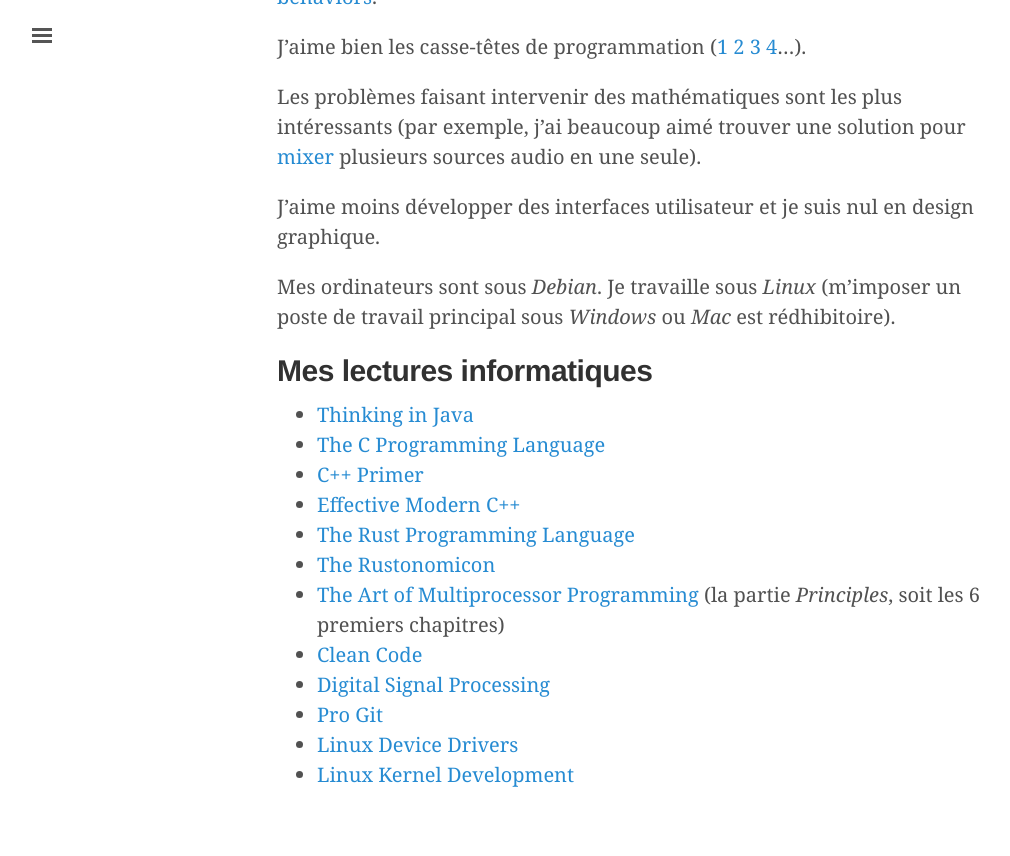
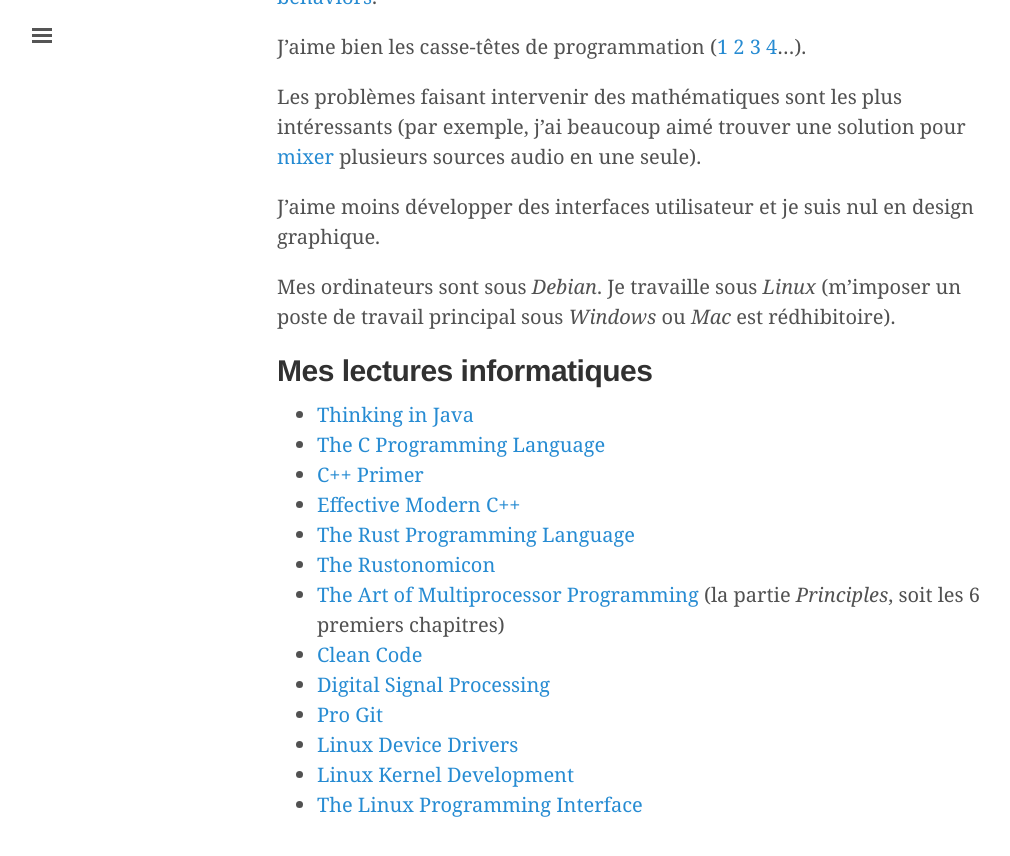
Before and after one commit to rom1v/blog.rom1v.com, a Jekyll site: the page built from cv.md, in a window 1280 px wide and 900 px high, scrolled down 5169 px. Shown: the top 856 px of the window, without its empty margins (3-1013 px from the left). Built offline with Jekyll 4.4.1, drawn with Linux system fonts in a browser that asks for light colours.

Commit message:
Add TLPI to my book list

```diff
--- a/cv.md
+++ b/cv.md
@@ -281,3 +281,4 @@ poste de travail principal sous _Windows_ ou _Mac_ est rédhibitoire).
 - [Pro Git](https://git-scm.com/book/en/v2)
 - [Linux Device Drivers](https://www.amazon.com/Linux-Device-Drivers-Jonathan-Corbet/dp/0596005903/)
 - [Linux Kernel Development](https://www.amazon.com/Linux-Kernel-Development-Robert-Love/dp/0672329468/)
+- [The Linux Programming Interface](https://www.amazon.com/Linux-Programming-Interface-System-Handbook/dp/1593272200/)
```
